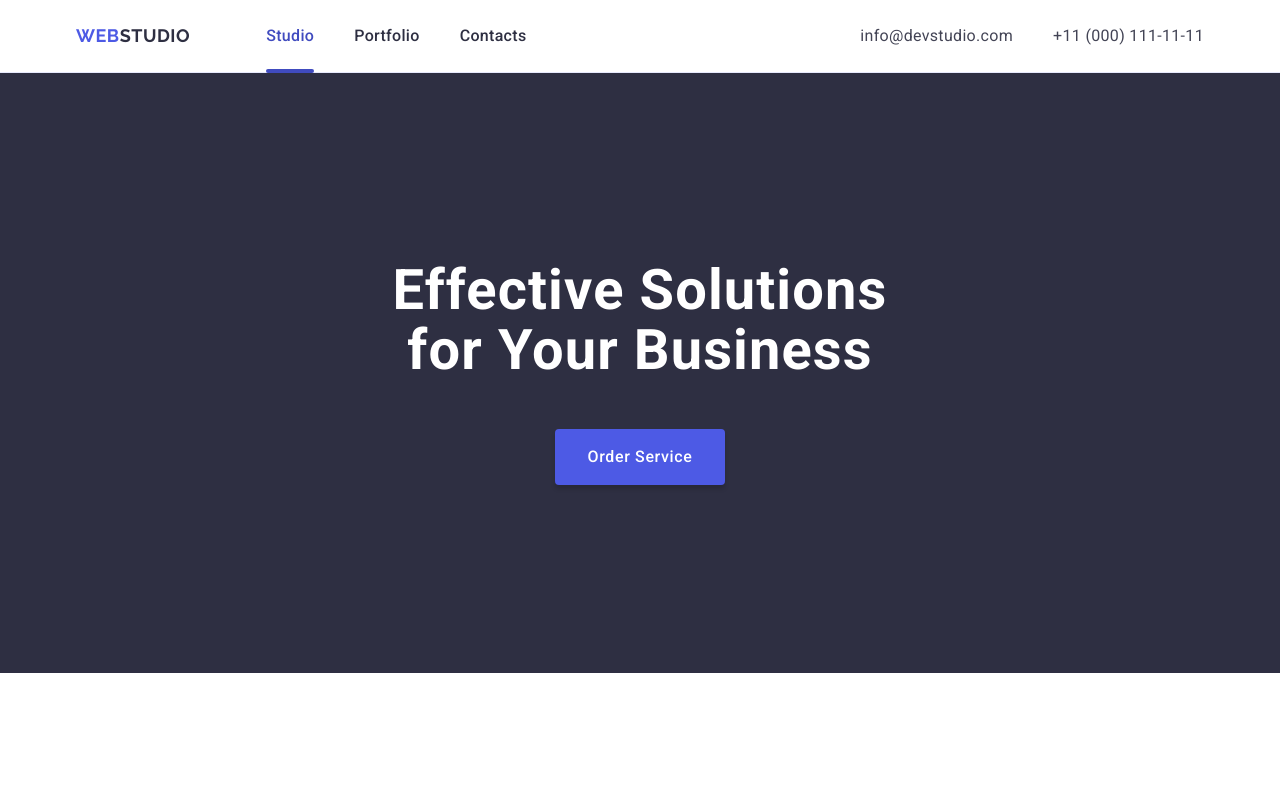
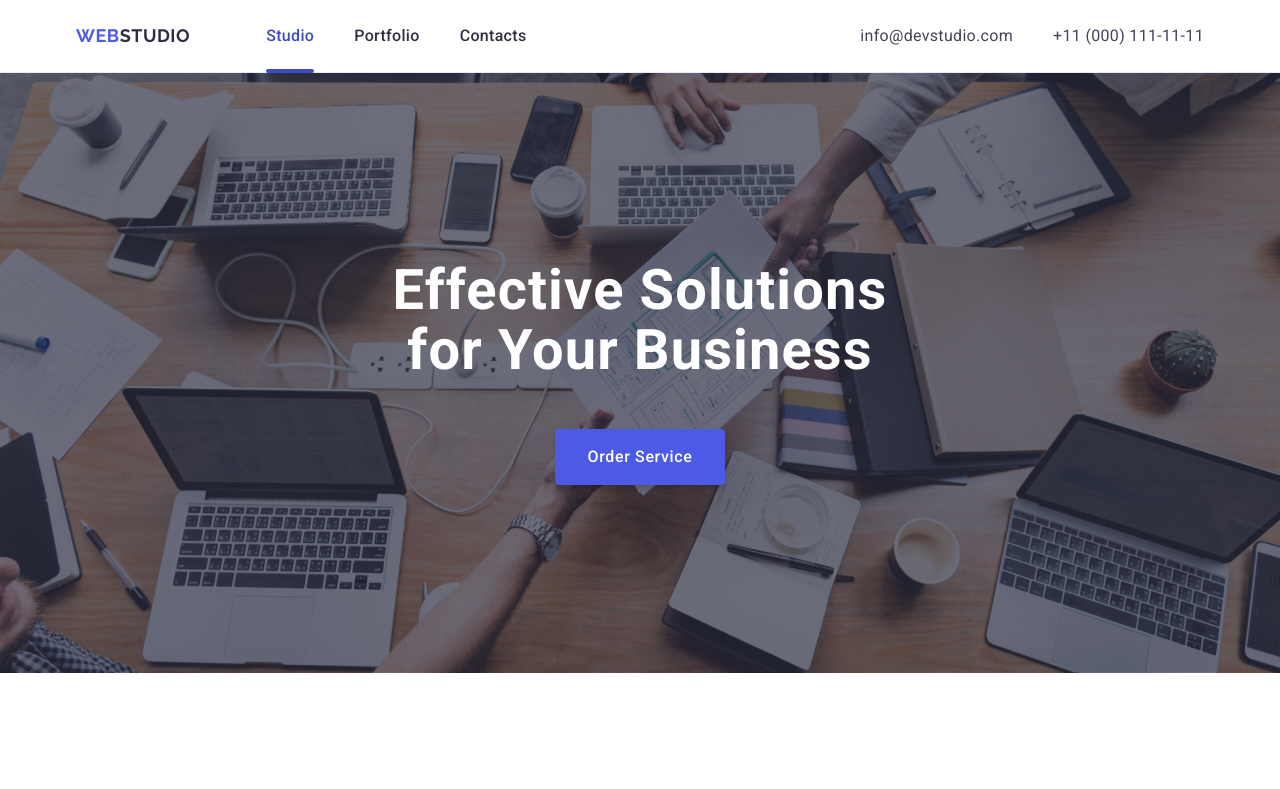
Before and after one commit to sofiiahoppova/goit-markup-hw-04, a plain HTML site: page index.html in a window 1280 px wide. Shown: the top 789 px of the page. Drawn offline with nearby package versions, Linux system fonts and the light colour scheme; the site is published under a folder, as on GitHub Pages, so addresses that start at the root find nothing.

Commit message:
add background image for hero section

```diff
--- a/css/styles.css
+++ b/css/styles.css
@@ -171,7 +171,7 @@ img{
 
 .hero{
     background-image: linear-gradient( rgba(46, 47, 66, 0.7), rgba(46, 47, 66, 0.7) ),
-    url(/images/hero/background-photo.jpg);
+    url(../images/hero/background-photo.jpg);
     background-repeat: no-repeat;
     background-position: 50% 50%;
     background-size: cover;
```
